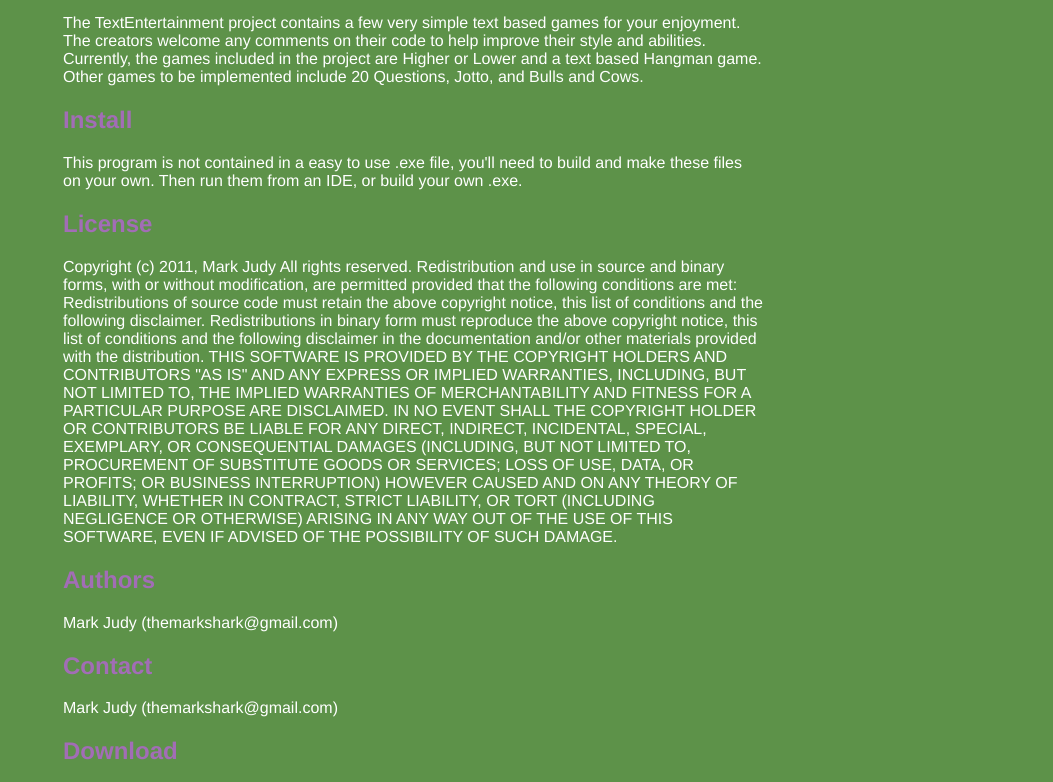
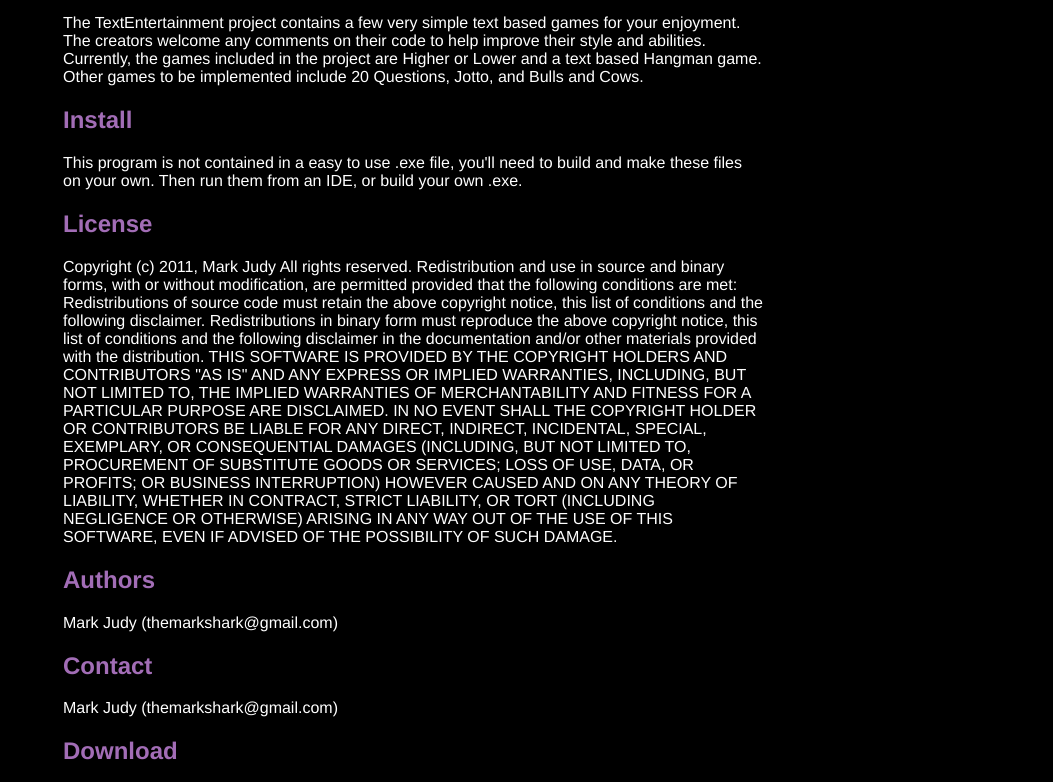
Before and after one commit to theghv/TextEntertainment, a plain HTML site: page index.html in a window 1280 px wide. Shown: the part 316-1098 px from the top of the page, without its empty margins (227-1280 px from the left). Drawn offline with Linux system fonts and the light colour scheme.

Commit message:
Update index.html

```diff
--- a/index.html
+++ b/index.html
@@ -8,7 +8,7 @@
   <style type="text/css">
     body {
       margin-top: 1.0em;
-      background-color: #5d9249;
+      background-color: #000000;
       font-family: Helvetica, Arial, FreeSans, san-serif;
       color: #ffffff;
     }
```
